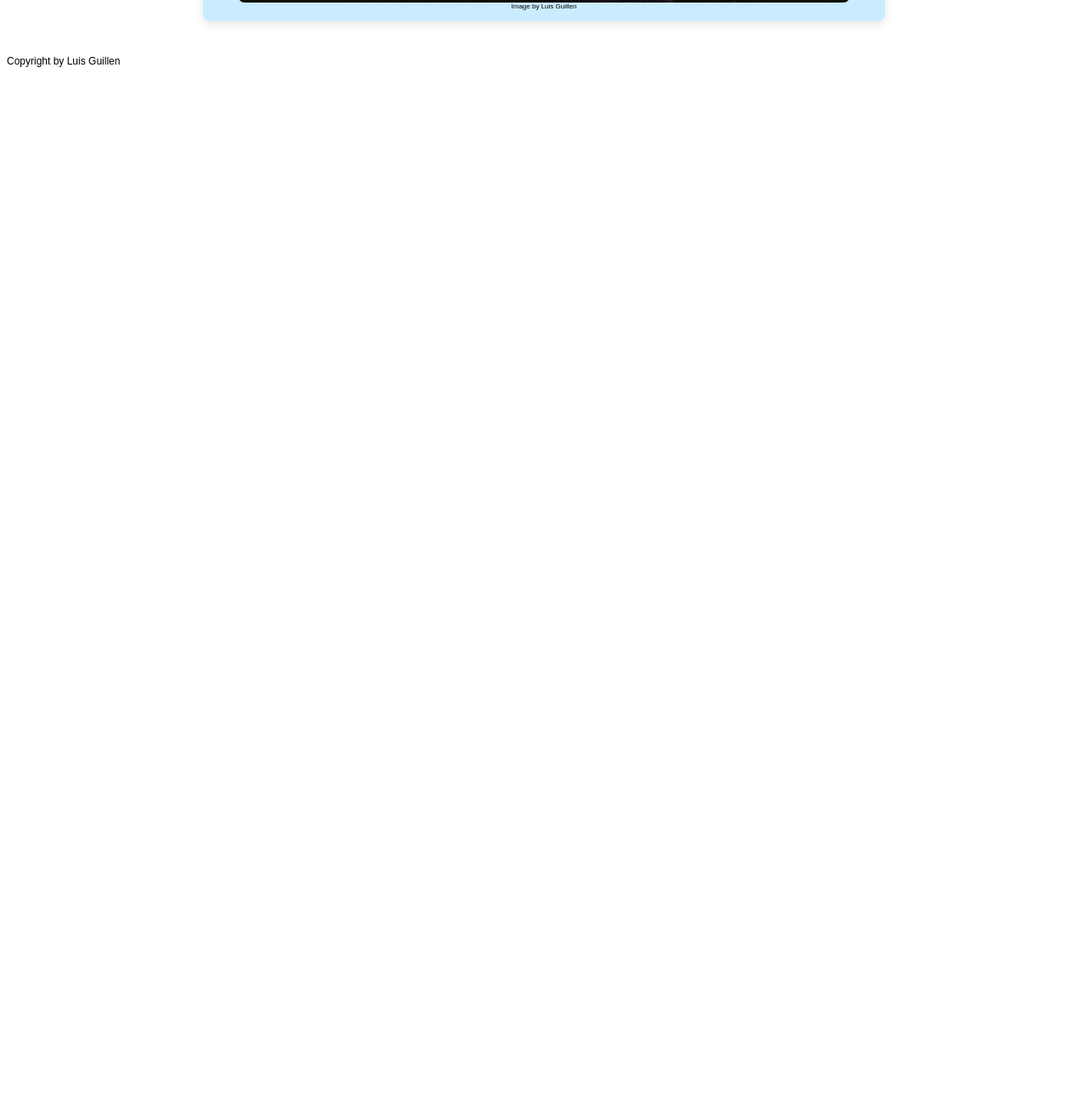
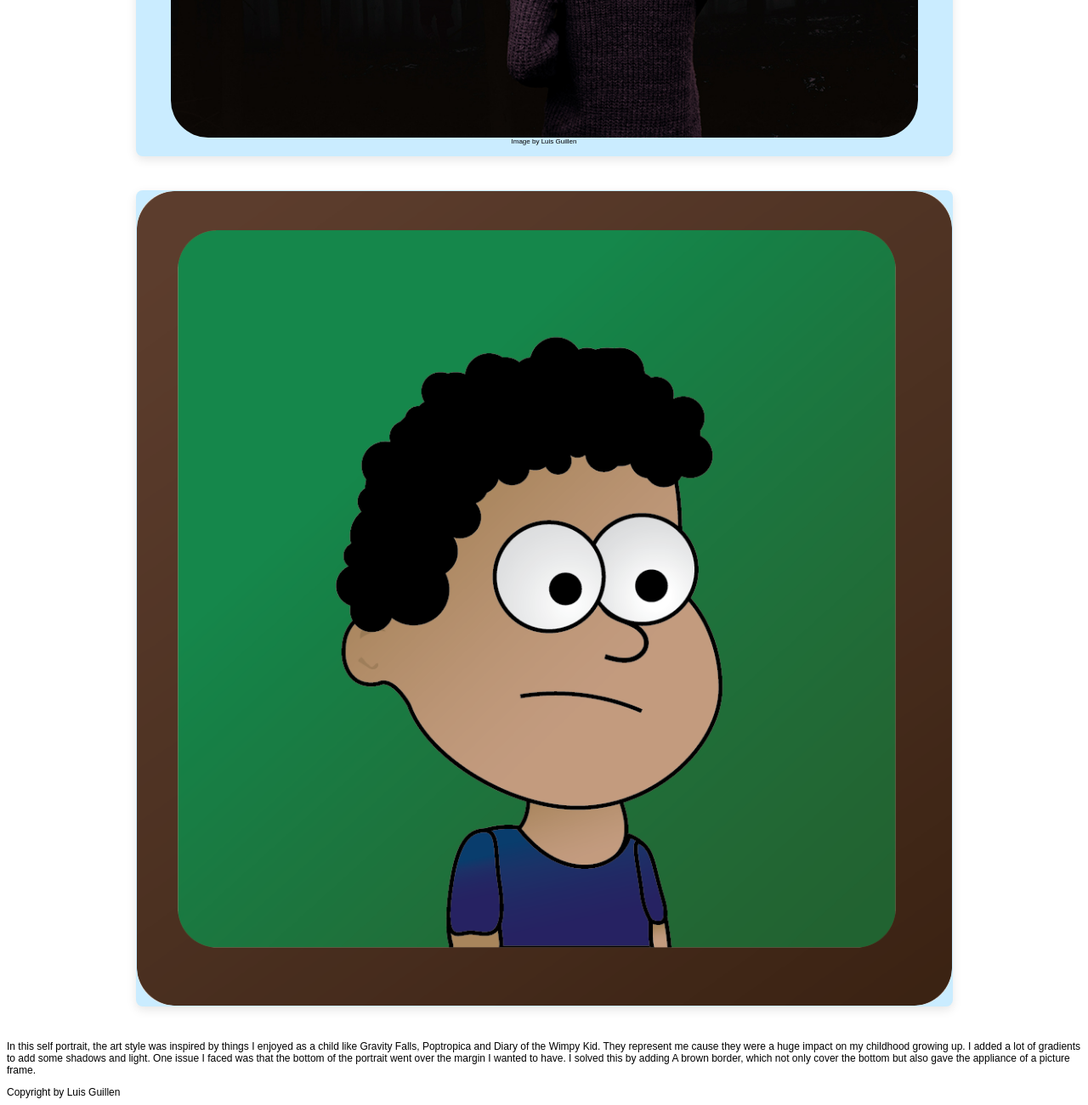
Before and after one commit to Luisg-31/My-Portfolio-Web, a plain HTML site: page image.html in a window 1280 px wide. Shown: the part 934-2235 px from the top of the page at 85% size. Before the commit the page ends 1021 px from the top, so only its background shows below. Drawn offline with Linux system fonts and the light colour scheme.

Commit message:
Add files via upload

```diff
--- a/Style.css
+++ b/Style.css
@@ -148,7 +148,7 @@ h6 {
 }
 
 .image_box {
-  max-width: 800px;
+  max-width: 959px;
   margin: 40px auto;
   padding: 1px;
   text-align: center;
@@ -160,6 +160,6 @@ h6 {
 .image_box img {
   width: 100%;
   height: auto;
-  border-radius: 8px;
+  border-radius: 44px;
   display: block;
 }
--- a/image.html
+++ b/image.html
@@ -27,6 +27,17 @@
                     <figcaption>Image by Luis Guillen</figcaption>
                 </figure>
             </div>
+            <div class="image_box">
+                <img src="Images/illustrator_project.png" alt="Illustration" />
+            </div>
+
+            <p>
+                In this self portrait, the art style was inspired by things I enjoyed as a child like Gravity Falls,
+                Poptropica and Diary of the Wimpy Kid. They represent me cause they were a huge impact on my childhood
+                growing up. I added a lot of gradients to add some shadows and light. One issue I faced was that the
+                bottom of the portrait went over the margin I wanted to have. I solved this by adding A brown border,
+                which not only cover the bottom but also gave the appliance of a picture frame.
+            </p>
         </main>
         <footer>Copyright by Luis Guillen</footer>
     </body>
```
Also changed, not shown: animation.html (+8 -4 lines), audio.html (+7 -0 lines).
